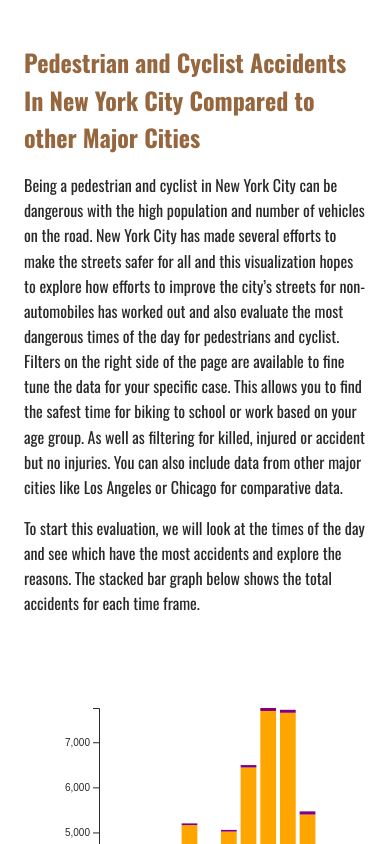
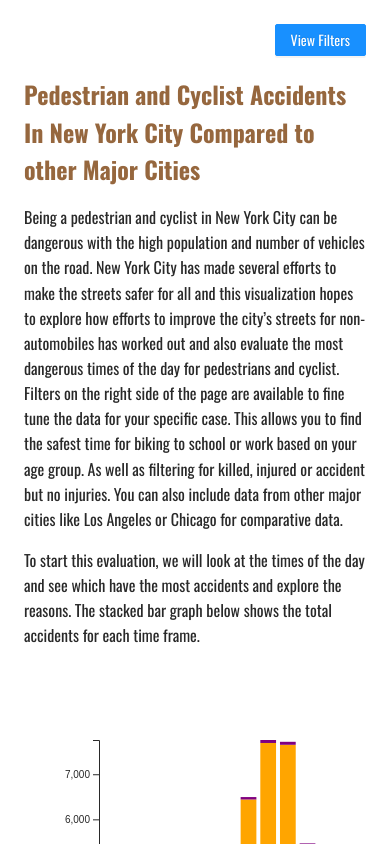
Before and after one commit to dabrad26/vis-final, a React (Create React App) app: page / in a window 390 px wide. Shown: the top 844 px of the page. Built offline with nearby package versions, Linux system fonts and the light colour scheme.

Commit message:
feat: basic mobile support

```diff
--- a/src/App/App.scss
+++ b/src/App/App.scss
@@ -58,3 +58,7 @@
   right: 380px;
   bottom: 0;
 }
+
+.mobile-filter-toggle {
+  text-align: right;
+}
--- a/src/App/index.tsx
+++ b/src/App/index.tsx
@@ -16,9 +16,11 @@
     forceGraphUpdate: 0,
     width: 1100,
     graphLoading: false,
+    filterOpen: false,
   }
 
   currentTimeout: ReturnType<typeof setTimeout>|undefined;
+  resizeTimeout: ReturnType<typeof setTimeout>|undefined;
 
   dataSets: {nyc: Dataset[]; chicago: Dataset[]; losAngeles: Dataset[]} = {
     nyc: [],
@@ -68,8 +70,18 @@
   }
 
   get filterDrawer(): React.ReactNode {
+    const {filterOpen} = this.state;
     return (
-      <Drawer title="Filters" width={380} closable={false} visible={true}>
+      <Drawer
+        title="Filters"
+        width={380}
+        className={this.mobileVersion ? 'mobile-styles' : ''}
+        closable={this.mobileVersion}
+        visible={this.mobileVersion ? filterOpen : true}
+        onClose={(): void => {
+          if (this.mobileVersion) this.setState({filterOpen: false});
+        }}
+      >
         <Filter initialFilters={this.filterSetttings} onChange={this.filterChange} />
       </Drawer>
     );
@@ -77,11 +89,15 @@
 
   componentWillUnmount(): void {
     if (this.currentTimeout) clearTimeout(this.currentTimeout);
+    if (this.resizeTimeout) clearTimeout(this.resizeTimeout);
   }
 
   componentDidMount(): void {
     window.addEventListener('resize', () => {
-      this.setState({width: document.body.clientWidth});
+      if (this.resizeTimeout) clearTimeout(this.resizeTimeout);
+      this.resizeTimeout = setTimeout(() => {
+        this.setState({width: document.body.clientWidth});
+      }, 300);
     });
 
     d3.csv('/vis-final/data/nyc.csv').then((nycData: unknown[]) => {
@@ -214,8 +230,17 @@
     } else {
       return (
         <div className={`main-layout ${this.mobileVersion ? 'mobile-styles' : ''}`}>
+          {this.mobileVersion && (
+            <div className="mobile-filter-toggle">
+              <Button
+                type="primary"
+                onClick={(): void => {
+                  this.setState({filterOpen: true});
+                }}>View Filters</Button>
+            </div>
+          )}
           {this.primaryContent}
-          {!this.mobileVersion && this.filterDrawer}
+          {this.filterDrawer}
         </div>
       );
     }
--- a/src/index.scss
+++ b/src/index.scss
@@ -28,11 +28,12 @@
   @include h3();
 }
 
-// For now just turn off filter and allow full width body.
-// In future use nav bar to toggle them back on
 .mobile-styles {
-  .ant-drawer.ant-drawer-right.ant-drawer-open {
-    display: none;
+  &.ant-drawer.ant-drawer-right.ant-drawer-open {
+    width: 100%;
+    .ant-drawer-mask {
+      display: block;
+    }
   }
 
   .primary-content {
```
